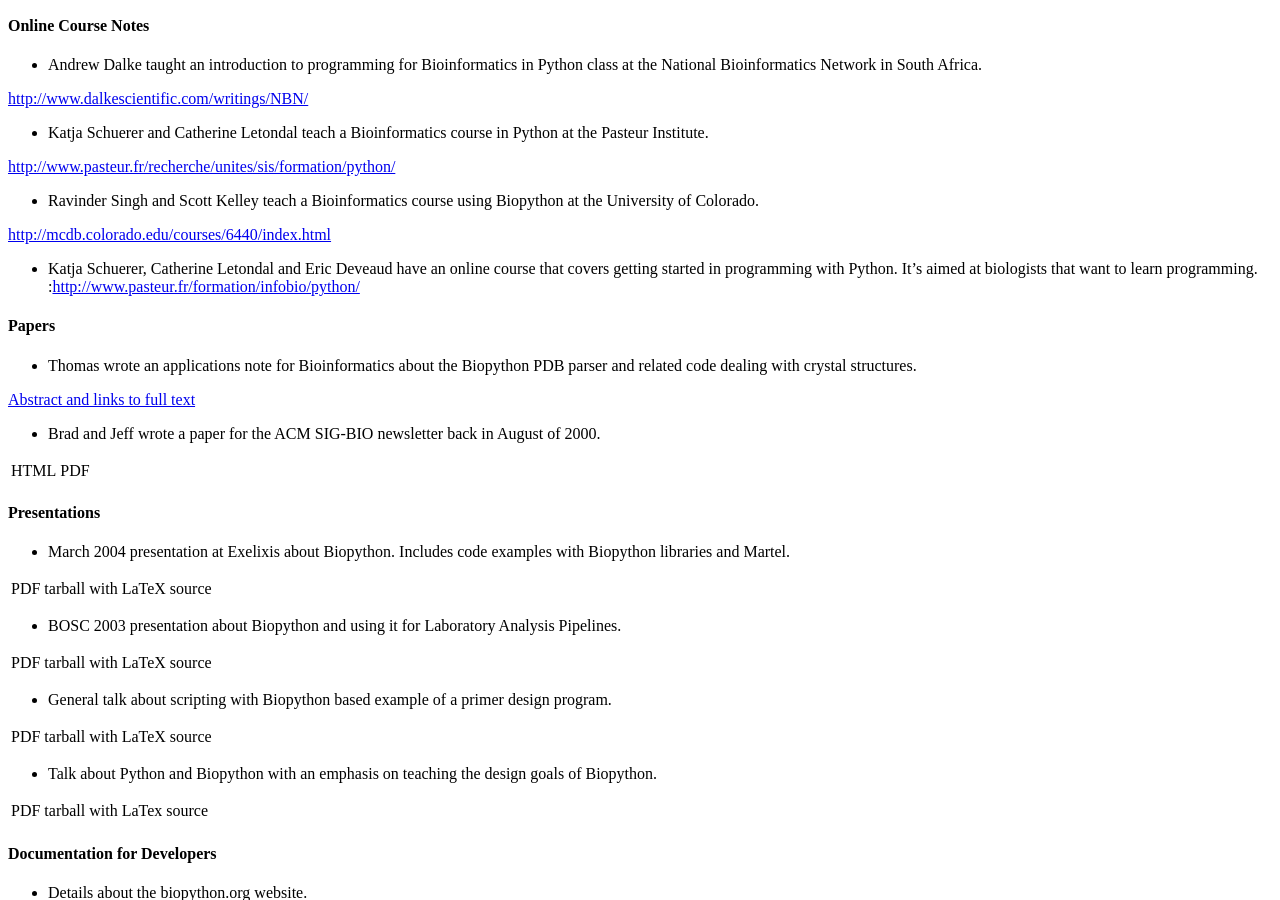
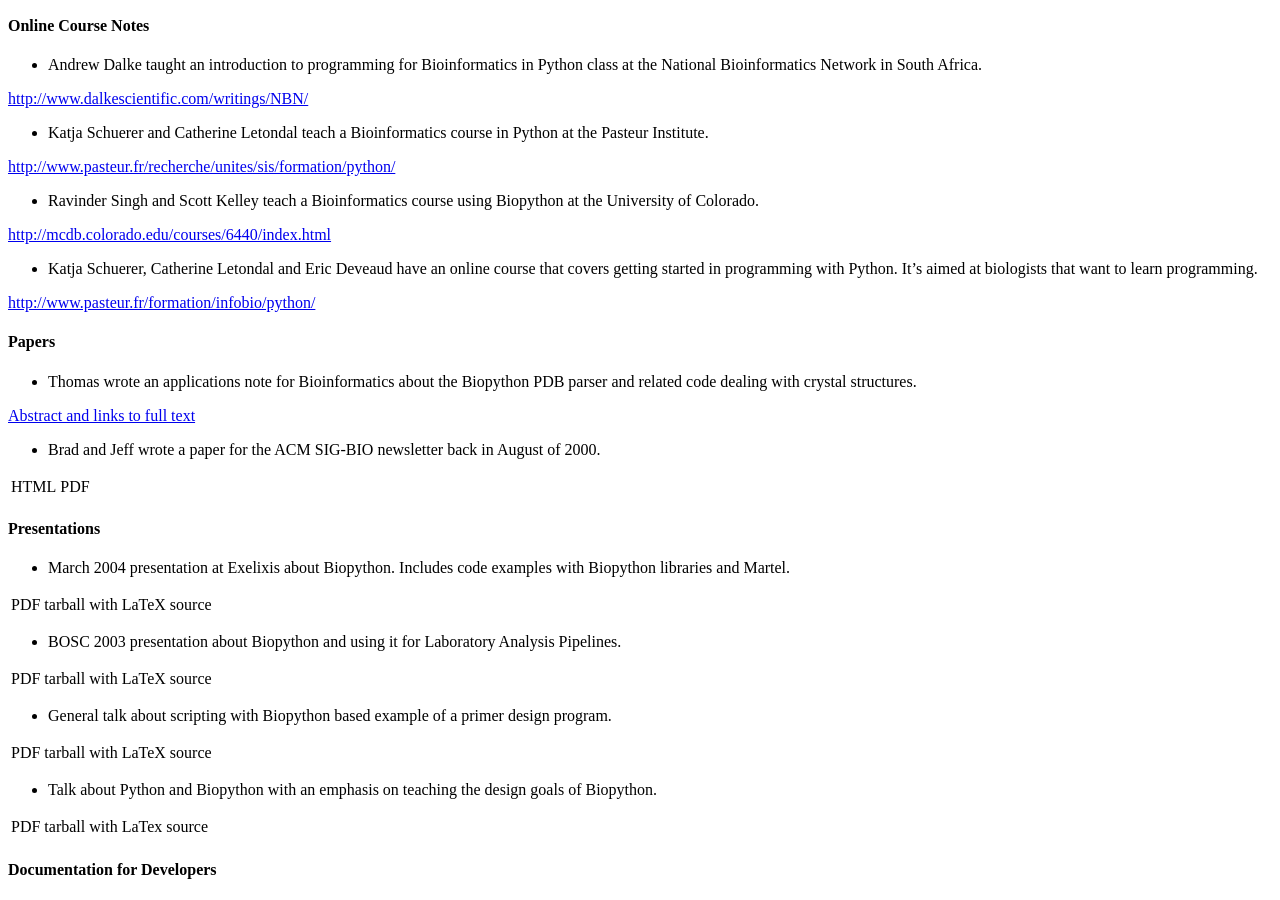
Before and after one commit to biopython/biopython.github.io, a Jekyll site: the page built from wiki/Documentation.md, in a window 1280 px wide and 900 px high, scrolled down 920 px. Built offline with Jekyll 4.4.1, drawn with Linux system fonts in a browser that asks for light colours.

Commit message:
/* Online Course Notes */

```diff
--- a/wiki/Documentation.md
+++ b/wiki/Documentation.md
@@ -88,7 +88,9 @@ HTML
 -   Katja Schuerer, Catherine Letondal and Eric Deveaud have an online
     course that covers getting started in programming with Python. It's
     aimed at biologists that want to learn programming.
-    :<http://www.pasteur.fr/formation/infobio/python/>
+
+
+<http://www.pasteur.fr/formation/infobio/python/>
 
 #### Papers
 
```
Also changed, not shown: 1 other file.
